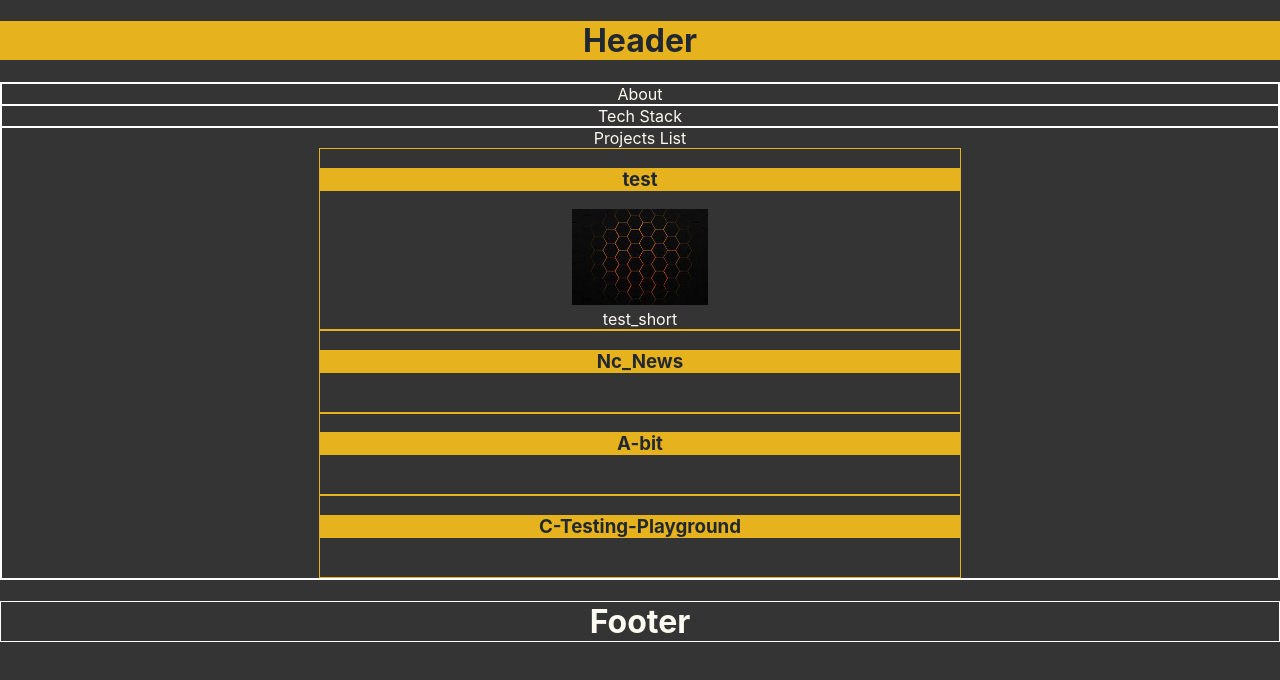
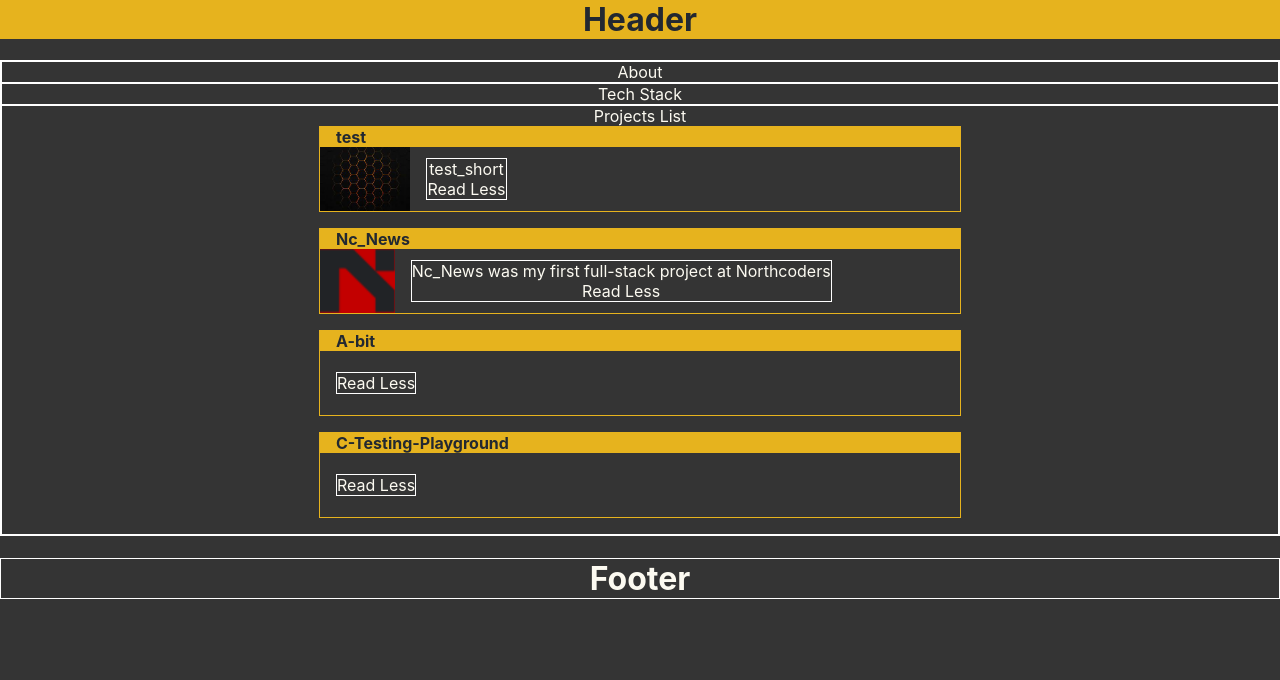
Before and after one commit to crypticalfish86/portfolio_jace, a React (Create React App) app: page / in a window 1280 px wide. Shown: the top 680 px of the page. Built offline with nearby package versions, Linux system fonts and the light colour scheme.

Commit message:
project card information work in progress

```diff
--- a/src/App.css
+++ b/src/App.css
@@ -6,6 +6,7 @@
 {
   color: #222831;
   background-color: #E6B31E;
+  margin-top: 0;
 }
 #Content
 {
@@ -20,15 +21,46 @@
   border: solid #E6B31E 0.1rem;
   width: 40rem;
   margin: auto;
+  margin-bottom: 1rem;
 }
 #Single_Project_Header
 {
   background-color: #E6B31E;
   color: #222831;
+  margin-top: 0rem;
+  text-align: left;
+  padding-left: 1rem;
+  height: min-content;
+  font-size: medium;
+  margin-bottom: 0rem;
+}
+.Single_Project_Card_Body
+{
+  display: flex;
+  align-items: center;
+  flex-wrap: wrap;
+}
+.Single_Project_Card_Information
+{
+  display: inline-block;
+  height: 100%;
+  border: solid white 0.1rem;
+  font-size: medium;
+  white-space: pre-line;
+  word-wrap: break-word;
+  justify-content: left;
+  vertical-align: 50%;
 }
 .Single_Project_Image
 {
-  height: 6rem;
+  height: 4rem;
+  display: inline-block;
+  flex-shrink: 0;
+  margin-right: 1rem;
+}
+.Single_Project_Card_Expand_Collapse_Button
+{
+  cursor: pointer;
 }
 #Footer
 {
--- a/src/components/1B_Content_Children/0C_Projects_List.jsx
+++ b/src/components/1B_Content_Children/0C_Projects_List.jsx
@@ -1,14 +1,16 @@
 import { SingleProjectCard } from "./1(0C child)_Single_Project_Card"
 import test_img from "../../Assests/test_img.jpg"
+import nc_news_fe from "../../Assests/NC_News_Front_End.png"
+import nc_news_logo from "../../Assests/NC_News_Logo.png"
 
 export const ProjectsList = () =>
 {
     const projectObject =
     [
-        {project_id : 0, project_name : 'test', image_1 : test_img, image_1_alt : 'test_image', image_2 : '', image_2_alt : 'test', short_description : 'test_short', long_description : 'teeeeeeessttt_loooongg'},
-        {project_id : 1, project_name : 'Nc_News', image_1 : '', image_1_alt : '', image_2 : '', image_2_alt : '', short_description : '', long_description : ''},
-        {project_id : 2, project_name : 'A-bit', image_1 : '', image_1_alt : '', image_2 : '', image_2_alt : '', short_description : '', long_description : ''},
-        {project_id : 3, project_name : 'C-Testing-Playground', image_1 : '', image_1_alt : '', image_2 : '', image_2_alt : '', short_description : '', long_description : ''},
+        {project_id : 0, project_name : 'test', image_0 : test_img, image_0_alt : 'test_image', image_1 : '', image_1_alt : 'test_image', image_2 : '', image_2_alt : 'test', short_description : 'test_short', long_description : 'teeeeeeeeeeeeeeeeeeeeeeeeeeeeeeeeeeeeeeeeeeeeeeeeeeeeeeeeeeeeeeeeeeeeeeeeeeeeeeeeeeeeeeeeeeeeeeeeeeeeeeeeeeeeeeeeeeeeeeeeeeeeeeeeeeeeeeeeeeeeeeeeeeeeeeeeeeessttt_looooooooooooooooooooooooooooooooooooooooooooooooooooooooooooooooooooooooooooooooooooooooooooooooooooooooooooooooooooooooooooooooooooooooooooooooooooooooooooooooooooooooooooooongg'},
+        {project_id : 1, project_name : 'Nc_News', image_0 : nc_news_logo, image_0_alt : '', image_1 : nc_news_fe, image_1_alt : '', image_2 : '', image_2_alt : '', short_description : 'Nc_News was my first full-stack project at Northcoders', long_description : ''},
+        {project_id : 2, project_name : 'A-bit', image_0 : '', image_0_alt : '', image_1 : '', image_1_alt : '', image_2 : '', image_2_alt : '', short_description : '', long_description : ''},
+        {project_id : 3, project_name : 'C-Testing-Playground', image_0 : '', image_0_alt : '', image_1 : '', image_1_alt : '', image_2 : '', image_2_alt : '', short_description : '', long_description : ''},
     ]
     return(
         <div className="Content_Child">
--- a/src/components/1B_Content_Children/1(0C child)_Single_Project_Card.jsx
+++ b/src/components/1B_Content_Children/1(0C child)_Single_Project_Card.jsx
@@ -5,22 +5,38 @@ export const SingleProjectCard = (props) =>
     const project = props.project
     /*add button in here that expands the page to display the full content
     information of the project */
-    const [expandedBool, setExpandedBool] = useState(false)
+    const [expandedBool, setExpandedBool] = useState(false);
+    function expandCard(event)
+    {
+        event.preventDefault();
+        setExpandedBool(true);
+    }
+    function collapseCard(event)
+    {
+        event.preventDefault();
+        setExpandedBool(false);
+    }
     return(
         expandedBool?
         <div className="Single_Project_Card">
             <h3 id="Single_Project_Header"> {project.project_name} </h3>
-            <div>
-                <img src={project.image_1} alt={project.image_1_alt} className="Single_Project_Image"/>
-                <div>{project.long_description}</div>
+            <div className="Single_Project_Card_Body">
+                <img src={project.image_0} alt={project.image_1_alt} className="Single_Project_Image"/>
+                <div className="Single_Project_Card_Information">
+                    <div>{project.long_description}</div>
+                    <div onClick={(event) => {collapseCard(event)}} className="Single_Project_Card_Expand_Collapse_Button">Read Less</div>
+                </div>
             </div>
         </div>
         :
         <div className="Single_Project_Card">
             <h3 id="Single_Project_Header"> {project.project_name} </h3>
-            <div>
-                <img src={project.image_1} alt={project.image_1_alt} className="Single_Project_Image"/>
-                <div>{project.short_description}</div>
+            <div className="Single_Project_Card_Body">
+                <img src={project.image_0} alt={project.image_1_alt} className="Single_Project_Image"/>
+                <div className="Single_Project_Card_Information">
+                    <div>{project.short_description}</div>
+                    <div onClick={(event) => {expandCard(event)}} className="Single_Project_Card_Expand_Collapse_Button">Read Less</div>
+                </div>
             </div>
         </div>
     )
```
Also changed, not shown: src/Assests/NC_News_Front_End.png (added), src/Assests/NC_News_Logo.png (added).
